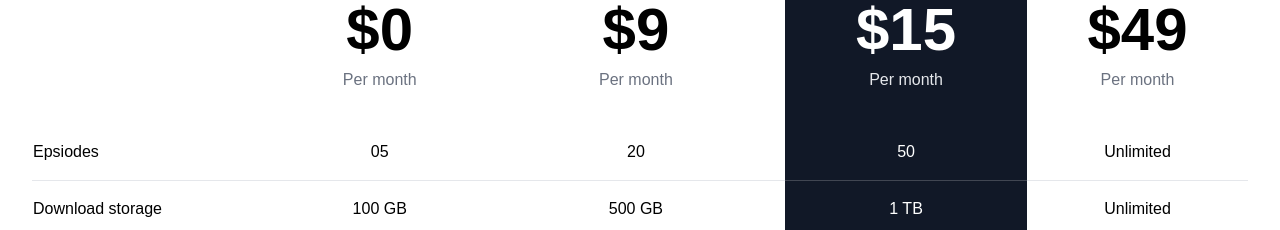
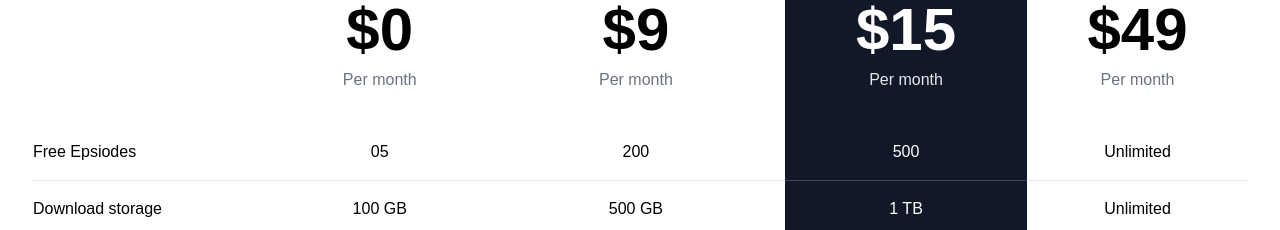
Before and after one commit to Mohan-I/Anime-Sensei, a React (Vite) app: page /guide in a window 1280 px wide. Shown: the part 2360-2590 px from the top of the page. Built offline with nearby package versions, Linux system fonts and the light colour scheme; no server answers; a web font is replaced by a local one.

Commit message:
rebuilding_error_fixes

```diff
--- a/index.html
+++ b/index.html
@@ -24,7 +24,7 @@
       style-src 'self' 'unsafe-inline' https://fonts.googleapis.com https://fonts.cdnfonts.com;
       font-src 'self' https://fonts.gstatic.com https://fonts.cdnfonts.com;
       img-src 'self' data: blob: https://cdn.myanimelist.net https://myanimelist.net https://img.youtube.com https://ui-avatars.com https://*.googleusercontent.com;
-      frame-src https://www.youtube.com https://www.youtube-nocookie.com https://accounts.google.com https://anime-sensei-cca0b.firebaseapp.com;
+      frame-src https://www.youtube.com https://www.youtube-nocookie.com https://accounts.google.com https://anime-sensei-cca0b.firebaseapp.com https://www.google.com https://maps.google.com;
       connect-src 'self'
         https://api.tenrai.org
         https://firebase.googleapis.com
@@ -36,7 +36,8 @@
         https://www.googleapis.com
         https://www.googletagmanager.com
         https://www.google-analytics.com
-        https://www.google.com;
+        https://www.google.com
+        https://firebaseinstallations.googleapis.com;
     " />
   </head>
   <body>
--- a/src/components/PricingPlan.jsx
+++ b/src/components/PricingPlan.jsx
@@ -72,16 +72,16 @@ const PricingPlan = () => {
               <tbody>
                 <tr>
                   <td className="py-4 pr-4 font-medium border-b border-gray-200">
-                    Epsiodes
+                    Free Epsiodes
                   </td>
                   <td className="px-4 py-4 text-center border-b border-gray-200">
                     05
                   </td>
                   <td className="px-4 py-4 text-center border-b border-gray-200">
-                    20
+                    200
                   </td>
                   <td className="px-4 py-4 text-center text-white bg-gray-900 border-b border-white/20">
-                    50
+                    500
                   </td>
                   <td className="px-4 py-4 text-center border-b border-gray-200">
                     Unlimited
--- a/src/index.css
+++ b/src/index.css
@@ -8,7 +8,6 @@ body {
   width: 100dvw;
   overflow-x: hidden;
   background-color: #F0F3FF;
-  opacity: 1;
   background-image: linear-gradient(#a9a9a955 0.4px, transparent 0.4px), linear-gradient(to right, #a9a9a955 0.4px, #e8dff0 0.4px);
   background-size: 8px 8px;
   font-family: "General Sans", sans-serif;
--- a/src/pages/ContactPage.jsx
+++ b/src/pages/ContactPage.jsx
@@ -239,8 +239,7 @@ const PopularArticles = () => {
               <input
                 type="email"
                 id="email"
-                className={`shadow-lg bg-gray-50 border ${
-                  formErrors.email ? 'border-red-500' : 'border-gray-300'
+                className={`shadow-lg bg-gray-50 border ${formErrors.email ? 'border-red-500' : 'border-gray-300'
                   } text-gray-900 text-sm rounded-lg block w-full p-2.5`}
                 placeholder="name@example.com"
                 required
@@ -255,8 +254,7 @@ const PopularArticles = () => {
               <input
                 type="text"
                 id="subject"
-                className={`shadow-lg bg-gray-50 border ${
-                  formErrors.subject ? 'border-red-500' : 'border-gray-300'
+                className={`shadow-lg bg-gray-50 border ${formErrors.subject ? 'border-red-500' : 'border-gray-300'
                   } text-gray-900 text-sm rounded-lg block w-full p-2.5`}
                 placeholder="Let us know how we can help you"
                 required
@@ -271,8 +269,7 @@ const PopularArticles = () => {
               <textarea
                 id="message"
                 rows={6}
-                className={`shadow-lg bg-gray-50 border ${
-                  formErrors.message ? 'border-red-500' : 'border-gray-300'
+                className={`shadow-lg bg-gray-50 border ${formErrors.message ? 'border-red-500' : 'border-gray-300'
                   } text-gray-900 text-sm rounded-lg block w-full p-2.5`}
                 placeholder="Leave a comment..."
                 required
@@ -307,14 +304,19 @@ const PopularArticles = () => {
             <FaLinkedin className="cursor-pointer hover:text-blue-700" />
           </div>
         </section>
-
         <section className="bg-gray-200 py-8">
+          <div className="max-w-7xl mx-auto px-4">
+            <div className="w-full h-96 rounded-xl overflow-hidden shadow-md">
               <iframe
-            className="w-full h-96"
-            src="https://www.google.com/maps/embed?pb=!1m18!1m12!1m3!1d12624.999998648938!2d139.73279467614975!3d35.689487500000004!2m3!1f0!2f0!3f0!3m2!1i1024!2i768!4f13.1!3m3!1m2!1s0x60188c0d2aeb9bcb%3A0x9a2d566f8c001a73!2sAnime%20World!5e0!3m2!1sen!2sjp!4v16766401234"
-            allowFullScreen=""
+                title="Google Map Location"
+                className="w-full h-full border-0"
+                src="https://www.google.com/maps/embed?pb=!1m18!1m12!1m3!1d6480.1362053267385!2d139.7671559936792!3d35.699941690324636!2m3!1f0!2f0!3f0!3m2!1i1024!2i768!4f13.1!3m3!1m2!1s0x60188c1d829dd5cd%3A0x772f5995da208987!2sAkihabara%20Electric%20Town%2C%20Tokyo%2C%20Japan!5e0!3m2!1sen!2sin!4v1792166610241!5m2!1sen!2sin"
+                allowFullScreen={true}
                 loading="lazy"
+                referrerPolicy="no-referrer-when-downgrade"
               ></iframe>
+            </div>
+          </div>
         </section>
       </section>
     </div>
```
Lines whose indentation alone changed are shown as unchanged.
